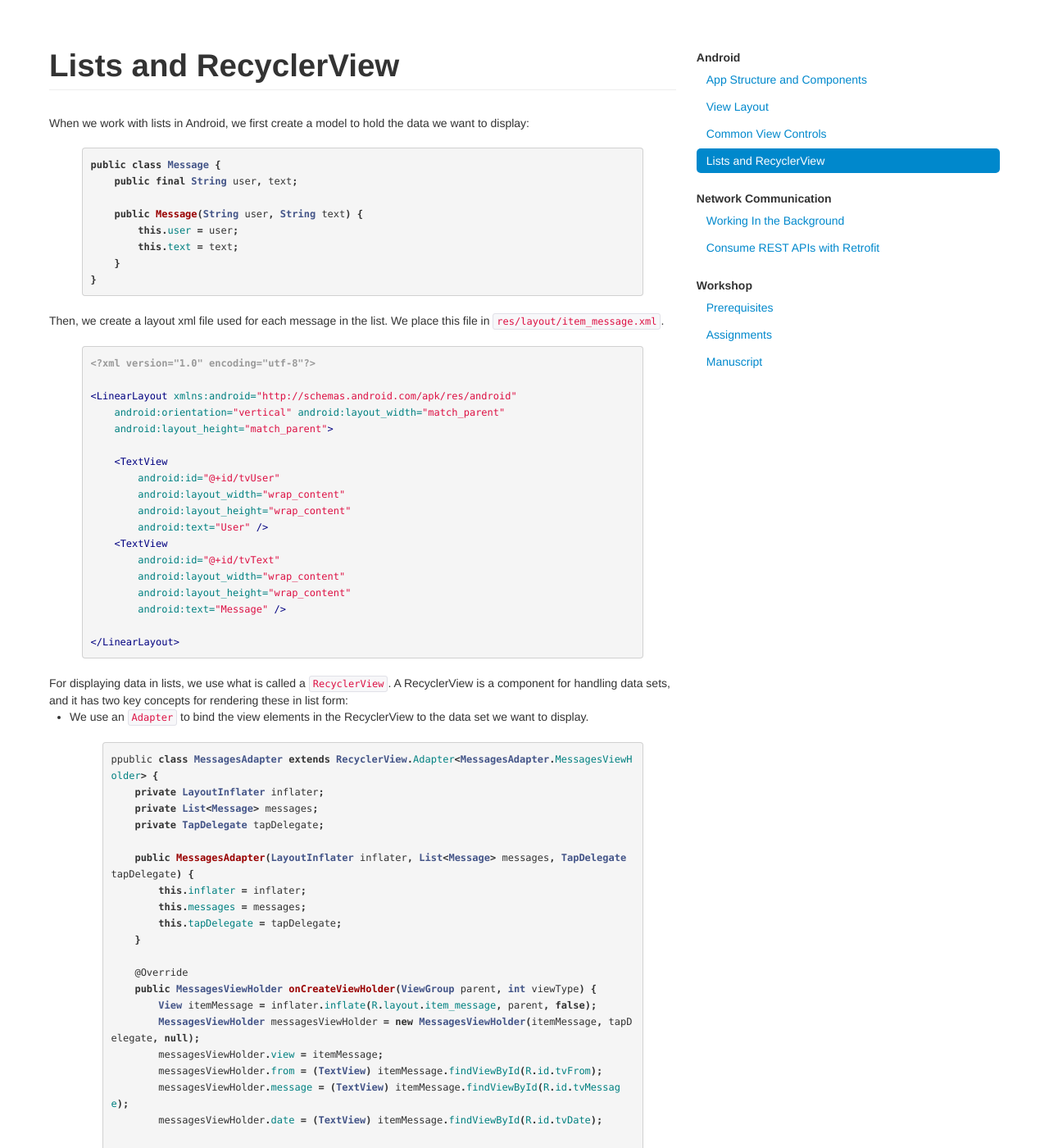
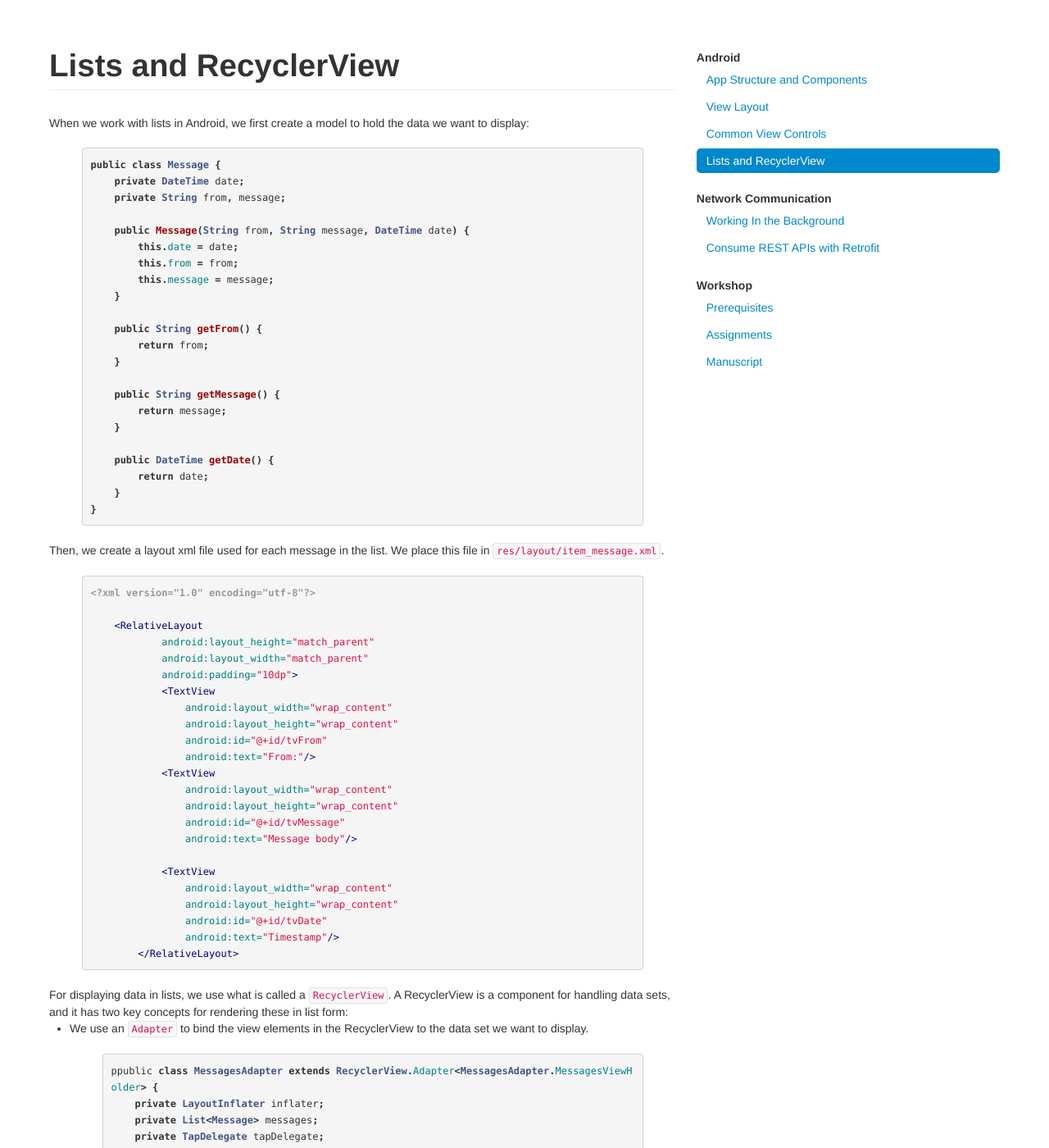
Before and after one commit to bekk/android101, a Jekyll site: the page built from docs/pages/list-recycler-view.html, in a window 1280 px wide and 1400 px high. Shown: the whole window at 82% size. Built offline with Jekyll 4.4.1, drawn with Linux system fonts in a browser that asks for light colours; Markdown is read by kramdown in place of the engine named in the settings.

Commit message:
Updated recycler view content

```diff
--- a/docs/pages/list-recycler-view.html
+++ b/docs/pages/list-recycler-view.html
@@ -6,11 +6,25 @@ title: Lists and RecyclerView
 When we work with lists in Android, we first create a model to hold the data we want to display:
 {% highlight java %}
 public class Message {
-    public final String user, text;
+    private DateTime date;
+    private String from, message;
 
-    public Message(String user, String text) {
-        this.user = user;
-        this.text = text;
+    public Message(String from, String message, DateTime date) {
+        this.date = date;
+        this.from = from;
+        this.message = message;
+    }
+
+    public String getFrom() {
+        return from;
+    }
+
+    public String getMessage() {
+        return message;
+    }
+
+    public DateTime getDate() {
+        return date;
     }
 }
 {% endhighlight %}
@@ -20,22 +34,27 @@ Then, we create a layout xml file used for each message in the list. We place th
 {% highlight xml %}
 <?xml version="1.0" encoding="utf-8"?>
 
-<LinearLayout xmlns:android="http://schemas.android.com/apk/res/android"
-    android:orientation="vertical" android:layout_width="match_parent"
-    android:layout_height="match_parent">
+    <RelativeLayout
+            android:layout_height="match_parent"
+            android:layout_width="match_parent"
+            android:padding="10dp">
+            <TextView
+                android:layout_width="wrap_content"
+                android:layout_height="wrap_content"
+                android:id="@+id/tvFrom"
+                android:text="From:"/>
+            <TextView
+                android:layout_width="wrap_content"
+                android:layout_height="wrap_content"
+                android:id="@+id/tvMessage"
+                android:text="Message body"/>
 
-    <TextView
-        android:id="@+id/tvUser"
-        android:layout_width="wrap_content"
-        android:layout_height="wrap_content"
-        android:text="User" />
-    <TextView
-        android:id="@+id/tvText"
-        android:layout_width="wrap_content"
-        android:layout_height="wrap_content"
-        android:text="Message" />
-
-</LinearLayout>
+            <TextView
+                android:layout_width="wrap_content"
+                android:layout_height="wrap_content"
+                android:id="@+id/tvDate"
+                android:text="Timestamp"/>
+        </RelativeLayout>
 {% endhighlight %}
 For displaying data in lists, we use what is called a <code>RecyclerView</code>. A RecyclerView is a component for handling data sets, and it has two key concepts for rendering these in list form:
 <ul>
```
